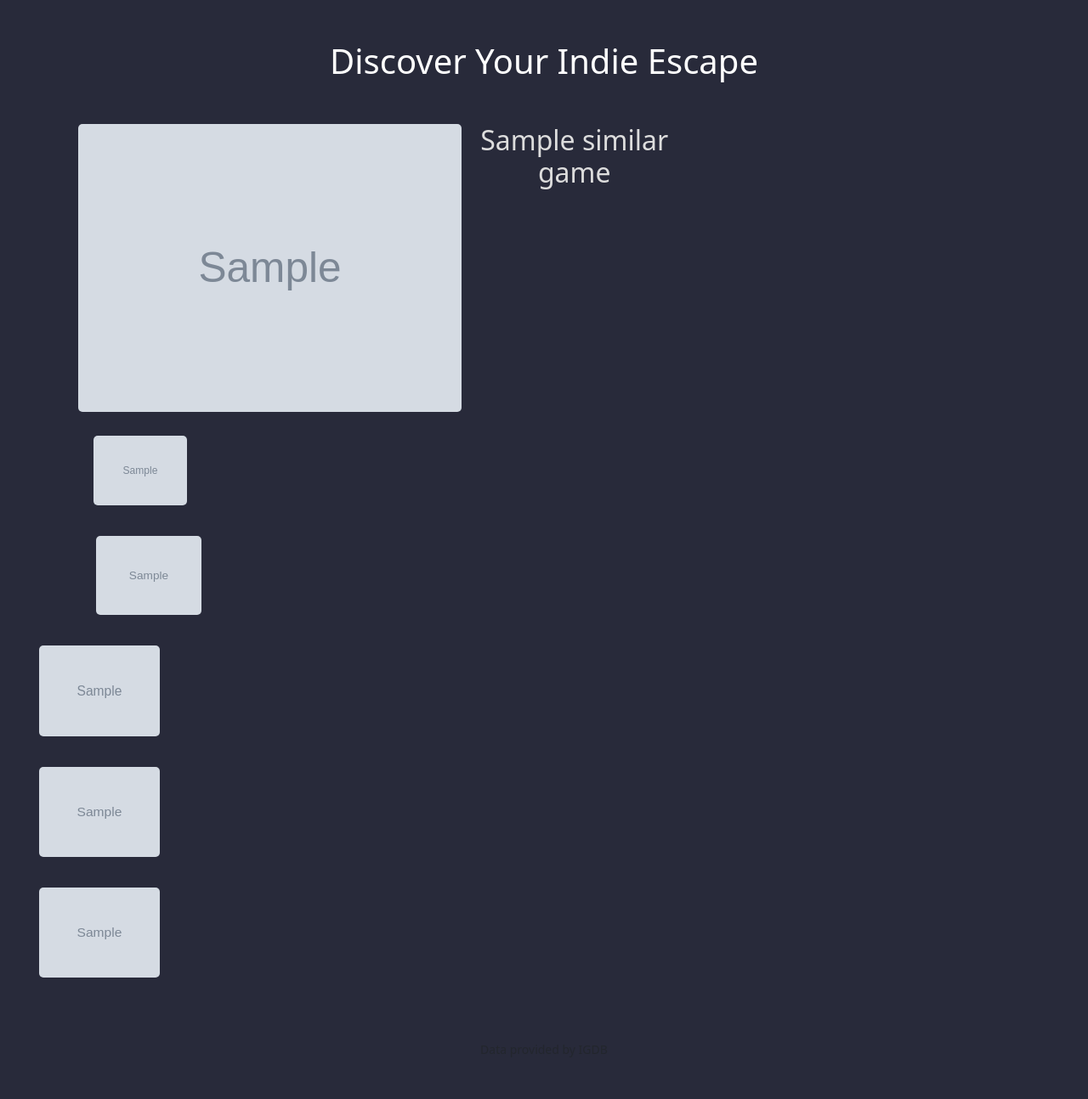
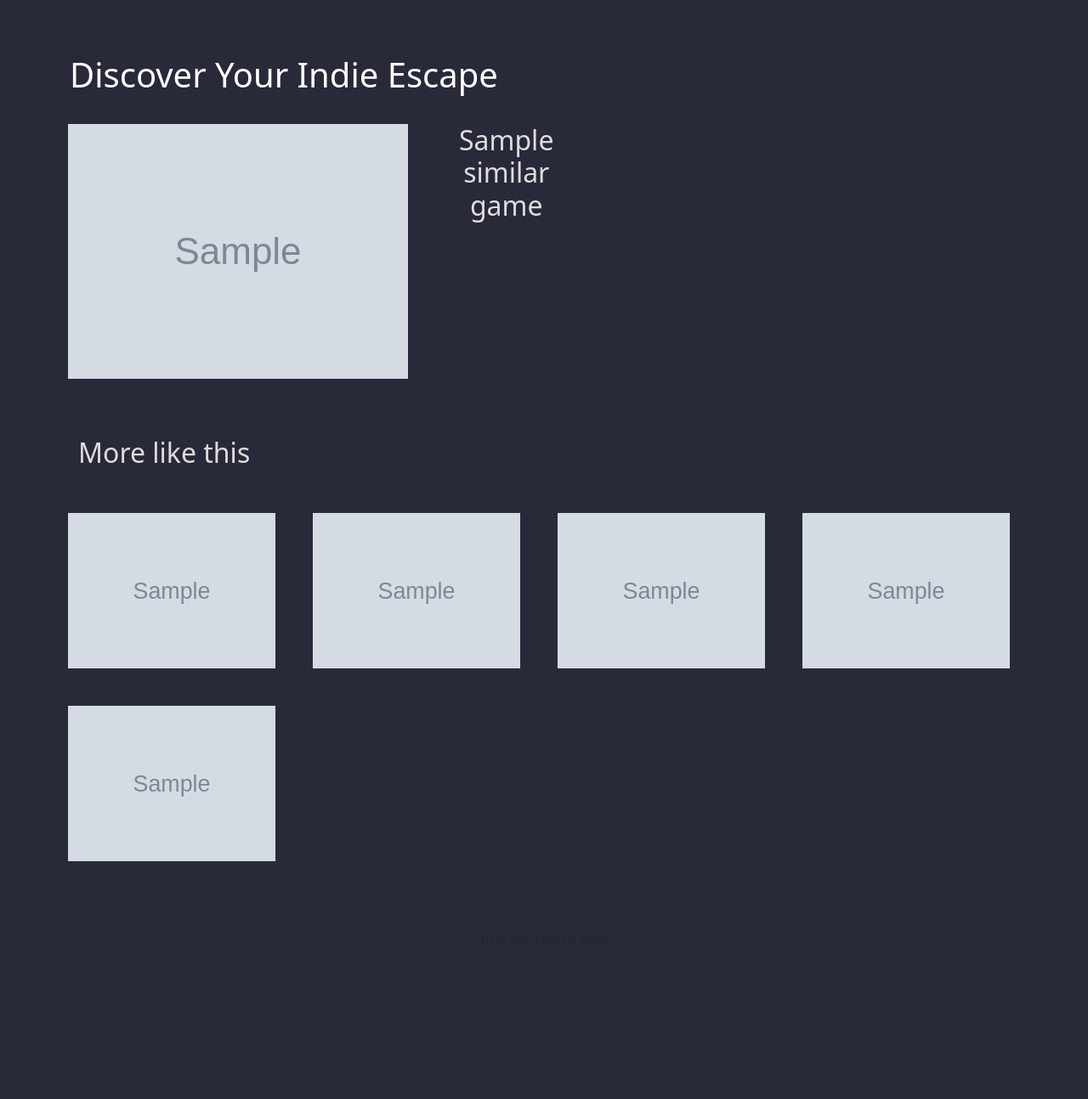
Before and after one commit to Milyor/Cs50_web_final, a Flask app: template templates/recommender.html in a window 1280 px wide. Shown: the part 104-1398 px from the top of the page at 85% size. After the commit the page ends 1220 px from the top, so only its background shows below. Run offline with Flask 3, Linux system fonts and the light colour scheme; the template is opened without the code that fills it: most values are stand-ins (such as "Sample title", 1, 10 or a date in 2020); grey boxes marked "Sample" are stand-in pictures; some libraries are stand-ins or nearby versions.

Commit message:
modifications to the way the images are layed out

```diff
--- a/static/styles.css
+++ b/static/styles.css
@@ -15,21 +15,17 @@
 }
 h1 {
     color: white;
-    margin-bottom: 1em;
+    margin-bottom: 2em;
 
 }
 
 .game-card {
-    text-align: center;
     padding: 10px;
     border-radius: 8px;
+    position: relative;
 
 }
 
-.game-card img {
-    width: 75%;
-    border-radius: 5px;
-}
 .top-recommended {
     font-size: 24px;
     margin-bottom: 10px;
@@ -44,3 +40,23 @@
 h2 {
     color: #ddd;
 }
+
+.custom-container {
+    padding-left: 0;
+    z-index: 2;
+    position: relative;
+}
+
+.blur-background {
+    position: fixed;
+    top: 0;
+    left: 0;
+    width: 100%;
+    height: 100%;
+    background-color: rgba(0, 0, 0, 0.5);
+    backdrop-filter: blur(10px);
+    z-index: 1;
+}
+.navbar {
+    z-index: 3;
+}
--- a/templates/layout.html
+++ b/templates/layout.html
@@ -18,7 +18,7 @@
          <!--Navbar-->
       <nav class="navbar navbar-expand-lg navbar-dark">
         <div class="container">
-          <a class="navbar-brand custom-font" href="#">gamehub</a>
+          <a class="navbar-brand custom-font" href="/">gamehub</a>
           <!--toggle-->
           <button class="navbar-toggler shadow-none border-0"
           type="button"
--- a/templates/recommender.html
+++ b/templates/recommender.html
@@ -6,8 +6,9 @@
 
 {% block main %}
 
+
+{% if not top_similar_games %}
 <h1> Discover Your Indie Escape </h1>
-{% if not top_similar_games %}
     <form action="/" method='post'>
         <div class="mb-3">
     <input placeholder="Game" name="game" autocomplete="off" autofocus class="form-control mx-auto w-auto">
@@ -23,28 +24,39 @@
 
 {% if top_similar_games %}
     <div class="container mt-3">
+        <h1 class="top-game-card d-flex align-items-start mb-4"> Discover Your Indie Escape </h1>
+    </div>
+        <div class="container mt-3 custom-container">
             <div class="row">
-            <div class="col-md-8 ">
-                <div class="game-card d-flex align-items-start">
-                    <img src="{{ cover_urls[0] }}" alt="{{ top_similar_games[0].name }} Cover">
+                <div class="col-md-4 ">
+                    <div class="game-card d-flex align-items-start mb-4 position-relative">
+                    <img src="{{ cover_urls[0] }}" alt="{{ top_similar_games[0].name }} Cover" class="mr-3 mb-2" style="max-width: 580px">
                             <div>
-                        <h2>{{ top_similar_games[0].name }} </h2>
+                                <h2 style="margin-left: 60px">{{ top_similar_games[0].name }} </h2>
+                            </div>
                     </div>
                 </div>
             </div>
         </div>
 
+    <div class="container mt-3 custom">
+        <div class="game-card d-flex align-items-start mb-4">
+            <h2>More like this</h2>
+        </div>
+    </div>
 
+<div class="container mt-3 custom-container">
     <div class="row mt-2">
         {% for game in top_similar_games[1:] %}
-            <div class="col-md-2">
-                <div class="game-card">
-                    <img src="{{ cover_urls[loop.index] }}" alt="{{ game.name }} Cover">
+        <div class="col-md-3">
+            <div class="game-card text-center">
+                <img src="{{ cover_urls[loop.index] }}" alt="{{ game.name }} Cover" class="mb-2" style="max-width: 100%">
                 <p>{{ game.name }}</p>
             </div>
         </div>
+
+    {% endfor %}
     </div>
-        {% endfor %}
 </div>
 {% endif %}
 
```
Lines whose indentation alone changed are shown as unchanged.
